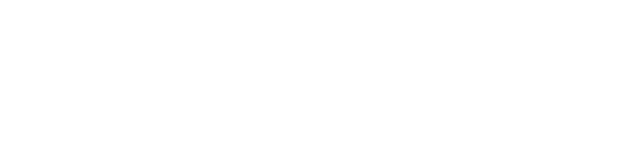
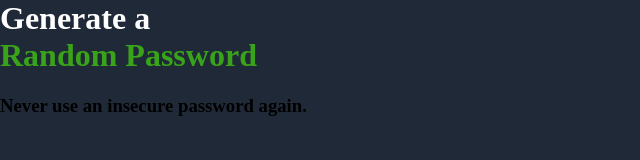
Before and after one commit to saahilyadavdtu/password-generator-practise, a website built with Vite: page password-generator-scrimba/index.html in a window 1280 px wide. Shown: the whole page, without its empty margins (0-640 px from the left). Built offline with nearby package versions, Linux system fonts and the light colour scheme.

Commit message:
second commit

```diff
--- a/password-generator-scrimba/index.css
+++ b/password-generator-scrimba/index.css
@@ -1,3 +1,7 @@
 body {
     margin: 0;
+    background:  #1F2937;
+    ;
+
+
 }
--- a/password-generator-scrimba/index.html
+++ b/password-generator-scrimba/index.html
@@ -3,7 +3,15 @@
         <link rel="stylesheet" href="index.css">
     </head>
     <body>
-        <h1></h1>
+       <div>
+
+        <h1 style="color:white">Generate a
+            <br>
+            <span style = "color:#4af1079e"> Random Password</span>
+        </h1>
+        <h3> Never use an insecure password again.</h3>
+
+       </div>
         <script src="index.js"></script>
     </body>
 </html>
--- a/password-generator-scrimba/index.js
+++ b/password-generator-scrimba/index.js
@@ -1,2 +1,5 @@
-const characters = ["A","B","C","D","E","F","G","H","I","J","K","L","M","N","O","P","Q","R","S","T","U","V","W","X","Y","Z","a","b","c","d","e","f","g","h","i","j","k","l","m","n","o","p","q","r","s","t","u","v","w","x","y","z", "0", "1", "2", "3", "4", "5", "6", "7", "8", "9","~","`","!","@","#","$","%","^","&","*","(",")","_","-","+","=","{","[","}","]",",","|",":",";","<",">",".","?",
+const characters =["A","B","C","D","E","F","G","H","I","J","K","L","M","N","O","P","Q","R","S","T","U","V","W","X","Y","Z","a","b","c","d","e","f","g","h","i","j","k","l","m","n","o","p","q","r","s","t","u","v","w","x","y","z", "0", "1", "2", "3", "4", "5", "6", "7", "8", "9","~","`","!","@","#","$","%","^","&","*","(",")","_","-","+","=","{","[","}","]",",","|",":",";","<",">",".","?",
 "/"];
+
+
+console.log("hello")
```
Also changed, not shown: 1 other file.
